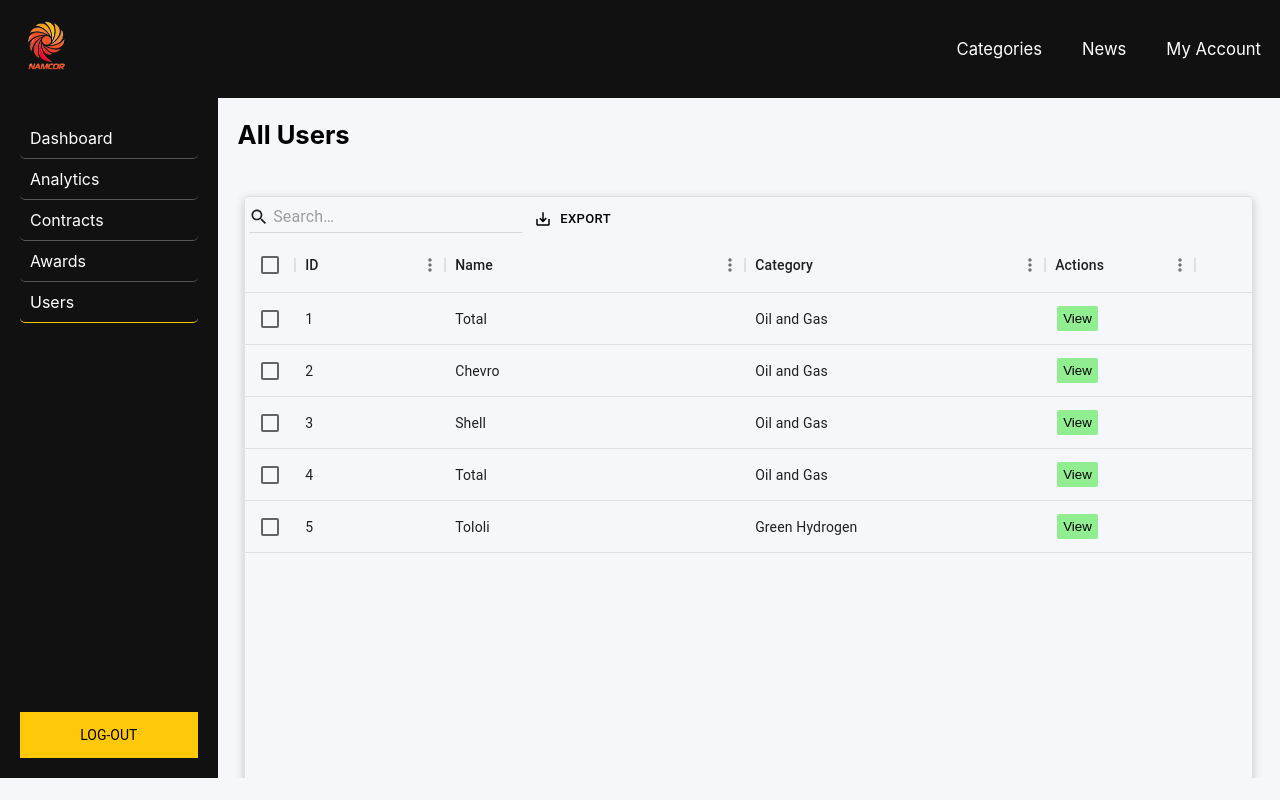
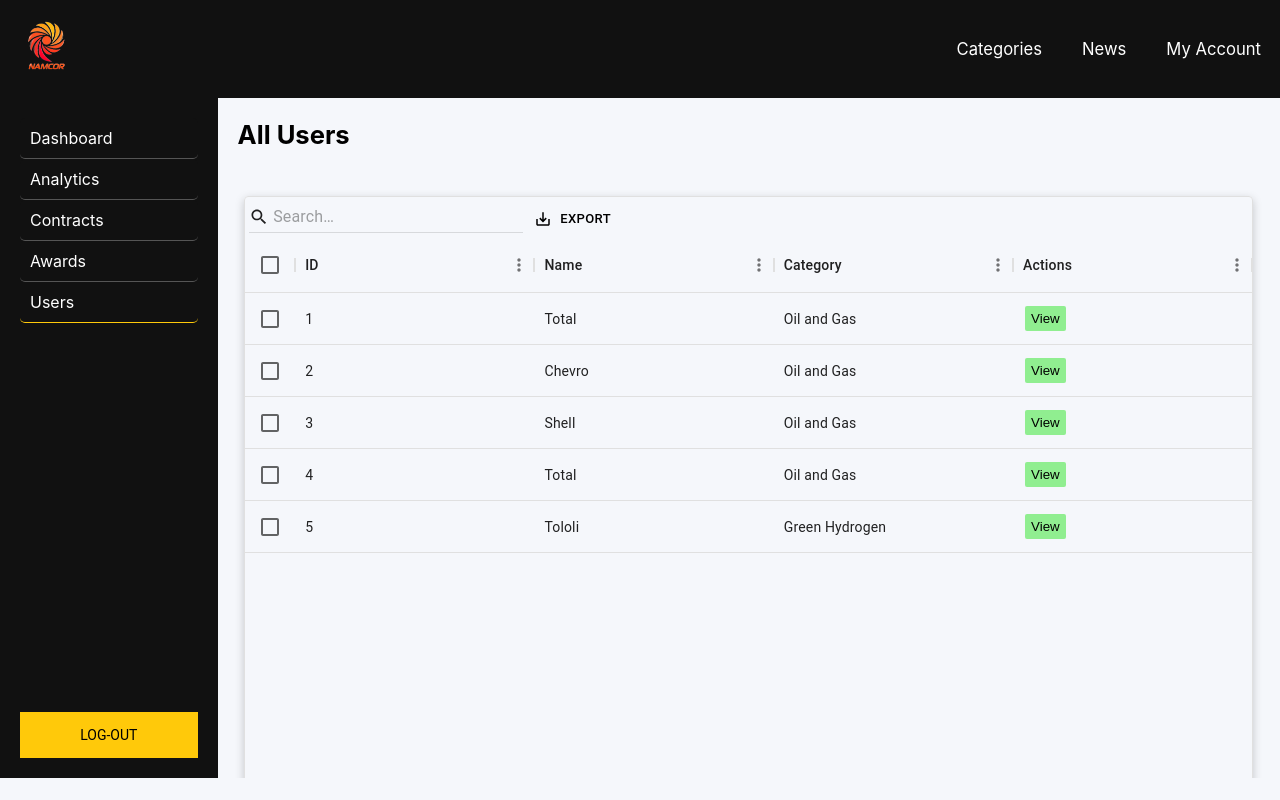
Before and after one commit to Tololi-Online-CC/next.js-e-tendering, a Next.js app: page /regulator/users in a window 1280 px wide. Built offline with nearby package versions, Linux system fonts and the light colour scheme.

Commit message:
Users 404 bug fixed

```diff
--- a/src/components/BidDataGridRegulator.js
+++ b/src/components/BidDataGridRegulator.js
@@ -353,14 +353,13 @@
     ]
 
     const columns = [
-        { field: 'id', headerName: 'ID', width: 150 },
-        { field: 'operator_name', headerName: 'Name', width: 300 },
-        { field: 'Category', headerName: 'Category', width: 300 },
+        { field: 'id', headerName: 'ID', flex: 1 },
+        { field: 'operator_name', headerName: 'Name', flex: 1 },
+        { field: 'Category', headerName: 'Category', flex: 1 },
         {
-            field: 'actions', headerName: 'Actions', width: 150, renderCell: (params) => {
+            field: 'actions', headerName: 'Actions', flex: 1, renderCell: (params) => {
                 return <>
                     <button className='action-btn-view'>View</button>
-                    {/* <button className='action-btn-approve'>Approve</button> */}
                 </>
             }
         }
@@ -391,7 +390,7 @@
                     disableColumnSelector
                     checkboxSelection
                     disableRowSelectionOnClick
-                    onRowClick={(rowData) => navigate.push(`/bid_detail/${rowData.id}`)}
+                    // onRowClick={(rowData) => navigate.push(`/bid_detail/${rowData.id}`)}
                     slots={{
                         toolbar: CustomToolbar
                     }}
```
